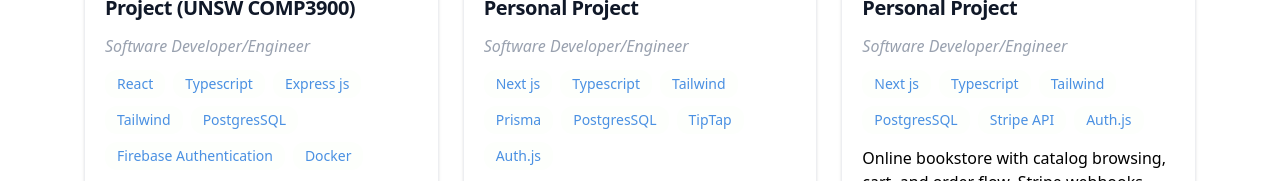
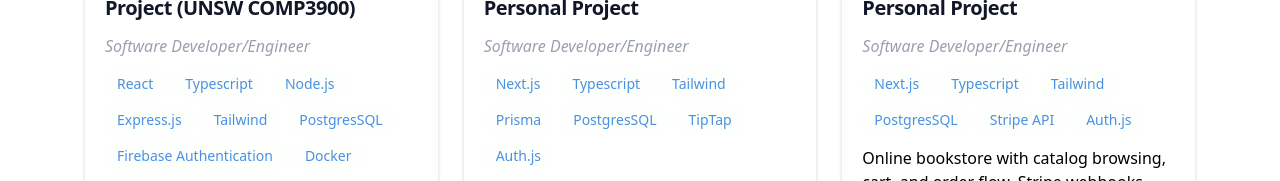
Before and after one commit to Jennifer-JY/portfolio, a React (Vite) app: page / in a window 1280 px wide. Shown: the part 619-800 px from the top of the page. Built offline with nearby package versions, Linux system fonts and the light colour scheme.

Commit message:
Update project tech.

```diff
--- a/src/data/projects.ts
+++ b/src/data/projects.ts
@@ -10,7 +10,8 @@
     techStack: [
       "React",
       "Typescript",
-      "Express js",
+      "Node.js",
+      "Express.js",
       "Tailwind",
       "PostgresSQL",
       "Firebase Authentication",
@@ -26,7 +27,7 @@
     vercelLink: "https://planner-drab-two.vercel.app/",
     githubRepoLink: "https://github.com/Jennifer-JY/planner",
     techStack: [
-      "Next js",
+      "Next.js",
       "Typescript",
       "Tailwind",
       "Prisma",
@@ -44,7 +45,7 @@
     vercelLink: "https://bookstore-theta-one.vercel.app/",
     githubRepoLink: "https://github.com/Jennifer-JY/bookstore",
     techStack: [
-      "Next js",
+      "Next.js",
       "Typescript",
       "Tailwind",
       "PostgresSQL",
```
